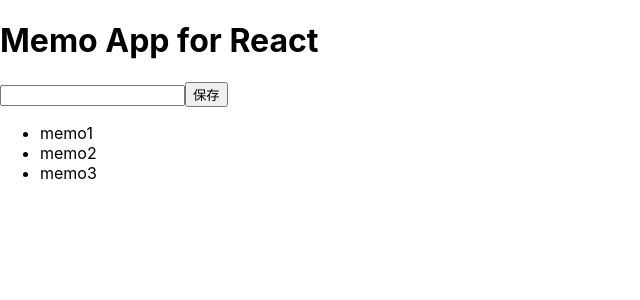
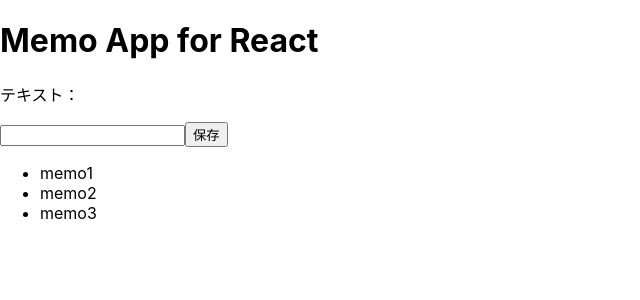
Before and after one commit to k-k-kei/react-memo, a React (Create React App) app: page / in a window 1280 px wide. Shown: the top 300 px of the page, without its empty margins (0-640 px from the left). Built offline with nearby package versions, Linux system fonts and the light colour scheme.

Commit message:
useState使ったバージョン

```diff
--- a/src/App.js
+++ b/src/App.js
@@ -1,12 +1,17 @@
 import React, { useState } from 'react';
 
 function App() {
-  const [text, setText] = useState('');
+  const [text, setText] = useState("");
+
+  const handleChange = (e) => {
+    setText(() => e.target.value);
+  }
 
   return (
     <div>
       <h1>Memo App for React</h1>
-      <input type="text" value={text} />
+      <p>テキスト：{ text }</p>
+      <input type="text" value={text} onChange={handleChange} />
       <button>保存</button>
       <div>
         <ul>
```
